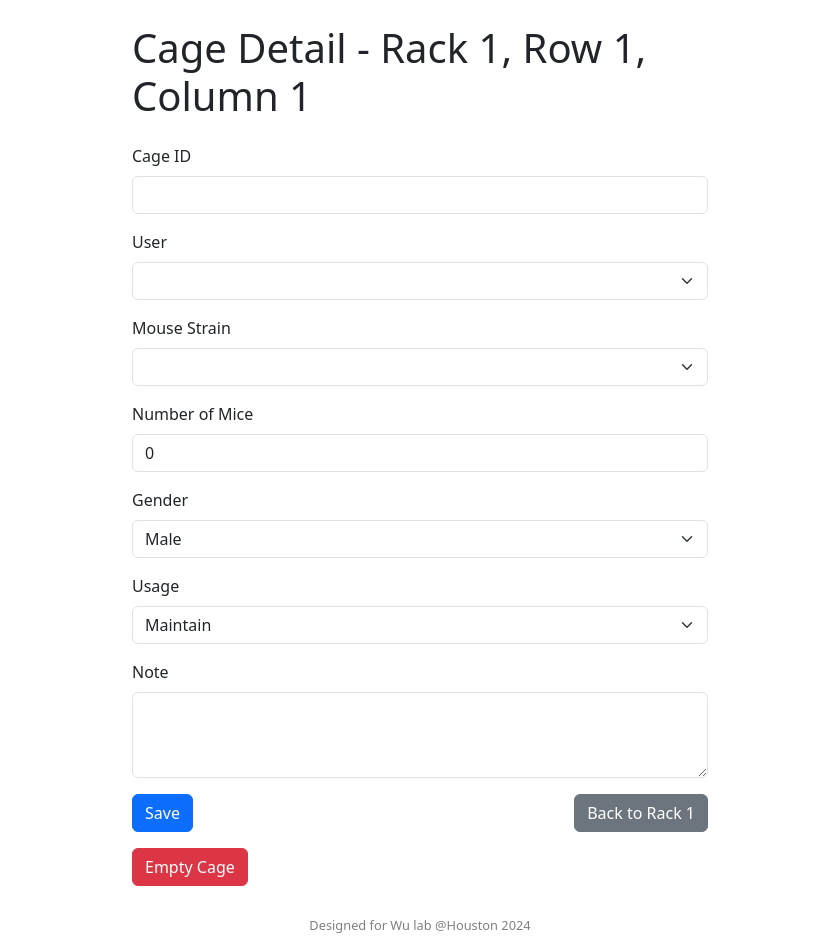
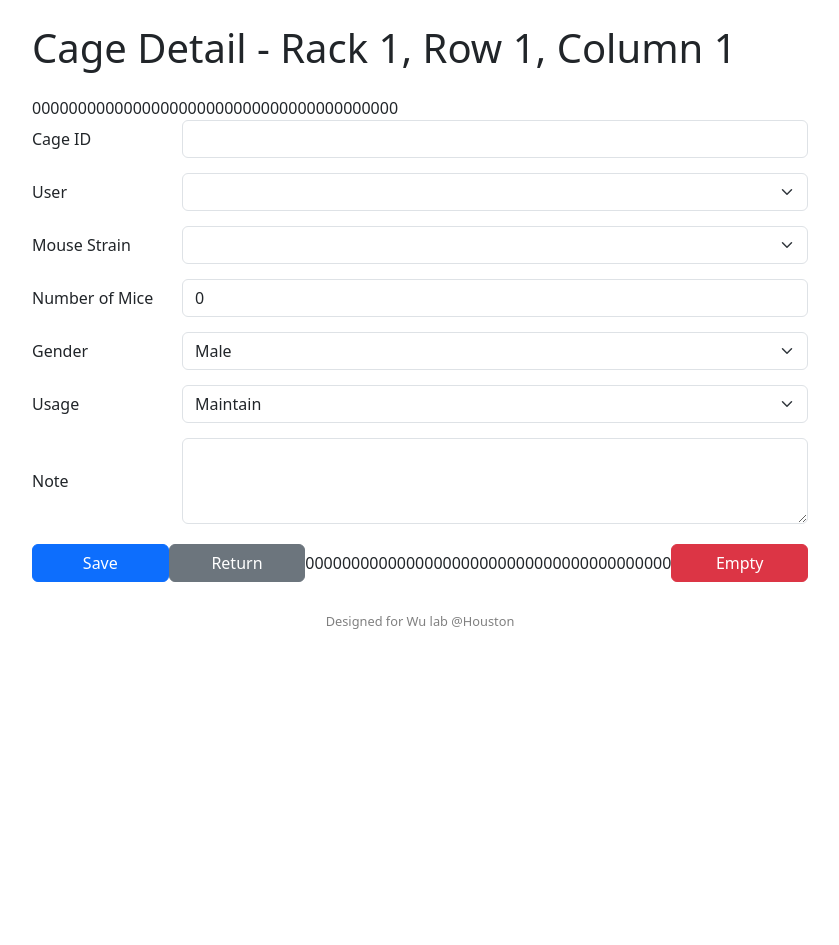
Before and after one commit to KoichiroHaruwaka/Cage_management_flask, a Flask app: page /cage/1/1/1 in a window 1280 px wide. Shown: the whole page, without its empty margins (220-1059 px from the left). After the commit the page ends 629 px from the top, so only its background shows below. Run offline with Flask 3, Linux system fonts and the light colour scheme; lists and menus that the app fills with data are empty; parts of the project's set-up code (start-up, migrations or seed data) failed here and were passed over; some libraries are stand-ins or nearby versions.

Commit message:
Update cage_detail.html

```diff
--- a/templates/cage_detail.html
+++ b/templates/cage_detail.html
@@ -14,7 +14,33 @@
             margin-bottom: 10px;
         }
         .container {
-            max-width: 600px;
+            max-width: 800px;
+        }
+        /* フォームのラベルとフィールドを横並びに */
+        .form-group {
+            display: flex;
+            align-items: center;
+            margin-bottom: 15px;
+        }
+        .form-group label {
+            width: 150px;
+            margin-bottom: 0;
+        }
+        .form-group .form-control,
+        .form-group .form-select {
+            flex: 1;
+        }
+        /* ボタンの配置 */
+        .button-row {
+            display: flex;
+            justify-content: space-between;
+            align-items: center;
+            margin-top: 20px;
+        }
+        /* ボタンの幅を揃える */
+        .button-row button,
+        .button-row a {
+            width: 30%;
         }
     </style>
 </head>
@@ -22,12 +48,13 @@
     <div class="container mt-4">
         <h1 class="mb-4">Cage Detail - Rack {{ rack }}, Row {{ row }}, Column {{ col }}</h1>
         <form method="post">
-            <div class="mb-3">
+            {{ csrf_token() }}
+            <div class="form-group">
                 <label for="cage_id" class="form-label">Cage ID</label>
                 <input type="text" id="cage_id" name="cage_id" class="form-control" value="{{ cage_info['cage_id'] }}">
             </div>
 
-            <div class="mb-3">
+            <div class="form-group">
                 <label for="user" class="form-label">User</label>
                 <select id="user" name="user" class="form-select">
                     {% for user in user_list %}
@@ -36,7 +63,7 @@
                 </select>
             </div>
 
-            <div class="mb-3">
+            <div class="form-group">
                 <label for="strain" class="form-label">Mouse Strain</label>
                 <select id="strain" name="strain" class="form-select">
                     {% for strain in strain_list %}
@@ -45,12 +72,12 @@
                 </select>
             </div>
 
-            <div class="mb-3">
+            <div class="form-group">
                 <label for="count" class="form-label">Number of Mice</label>
                 <input type="number" id="count" name="count" class="form-control" value="{{ cage_info['count'] }}" min="1">
             </div>
 
-            <div class="mb-3">
+            <div class="form-group">
                 <label for="gender" class="form-label">Gender</label>
                 <select id="gender" name="gender" class="form-select">
                     <option value="Male" {% if cage_info['gender'] == 'Male' %}selected{% endif %}>Male</option>
@@ -58,7 +85,7 @@
                 </select>
             </div>
 
-            <div class="mb-3">
+            <div class="form-group">
                 <label for="usage" class="form-label">Usage</label>
                 <select id="usage" name="usage" class="form-select" onchange="toggleDOB()">
                     <option value="Maintain" {% if cage_info['usage'] == 'Maintain' %}selected{% endif %}>Maintain</option>
@@ -68,23 +95,24 @@
                 </select>
             </div>
 
-            <div class="mb-3" id="dob_field" style="display: none;">
+            <div class="form-group" id="dob_field" style="display: none;">
                 <label for="dob" class="form-label">DOB</label>
                 <input type="date" id="dob" name="dob" class="form-control" value="{{ cage_info.get('dob', '') }}">
             </div>
 
-            <div class="mb-3">
+            <div class="form-group">
                 <label for="note" class="form-label">Note</label>
                 <textarea id="note" name="note" class="form-control" rows="3">{{ cage_info.get('note', '') }}</textarea>
             </div>
 
-            <div class="d-flex justify-content-between">
+            <div class="button-row">
                 <button type="submit" class="btn btn-primary">Save</button>
-                <a href="{{ url_for('index', rack=rack) }}" class="btn btn-secondary">Back to Rack {{ rack }}</a>
+                <a href="{{ url_for('index', rack=rack) }}" class="btn btn-secondary">Return</a>
+                <form method="post" action="{{ url_for('empty_cage', rack=rack, row=row, col=col) }}" onsubmit="return confirm('Are you sure you want to empty this cage?');">
+                    {{ csrf_token() }}
+                    <button type="submit" class="btn btn-danger">Empty</button>
+                </form>
             </div>
-        </form>
-        <form method="post" action="{{ url_for('empty_cage', rack=rack, row=row, col=col) }}" class="mt-3">
-            <button type="submit" class="btn btn-danger">Empty Cage</button>
         </form>
 
         <!-- メッセージの表示 -->
@@ -101,7 +129,7 @@
 
     <!-- フッター -->
     <footer>
-        Designed for Wu lab @Houston 2024
+        Designed for Wu lab @Houston
     </footer>
 
     <!-- スクリプト -->
@@ -110,7 +138,7 @@
             var usage = document.getElementById('usage').value;
             var dobField = document.getElementById('dob_field');
             if (usage === 'New born') {
-                dobField.style.display = 'block';
+                dobField.style.display = 'flex';
             } else {
                 dobField.style.display = 'none';
             }
```
